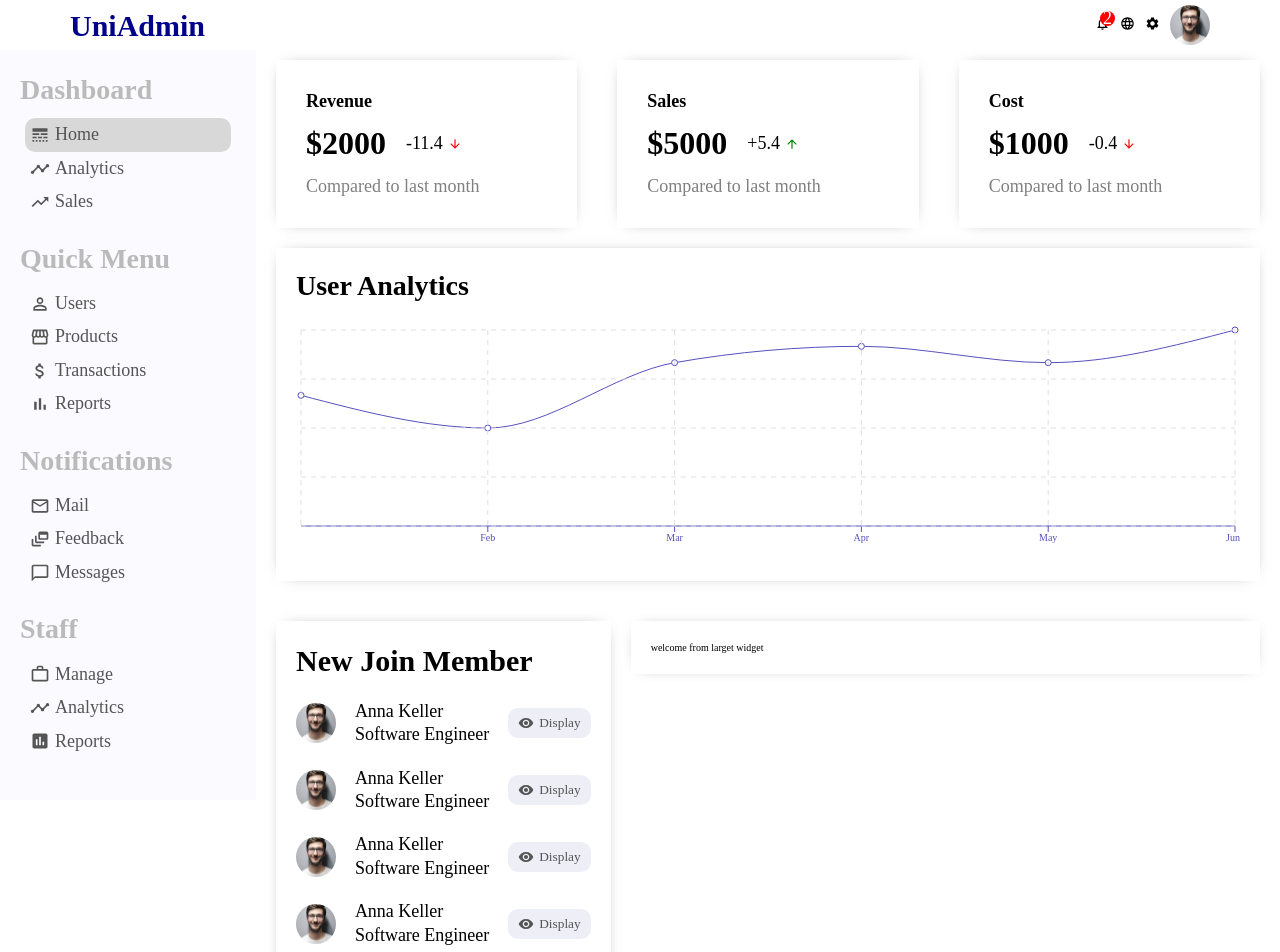
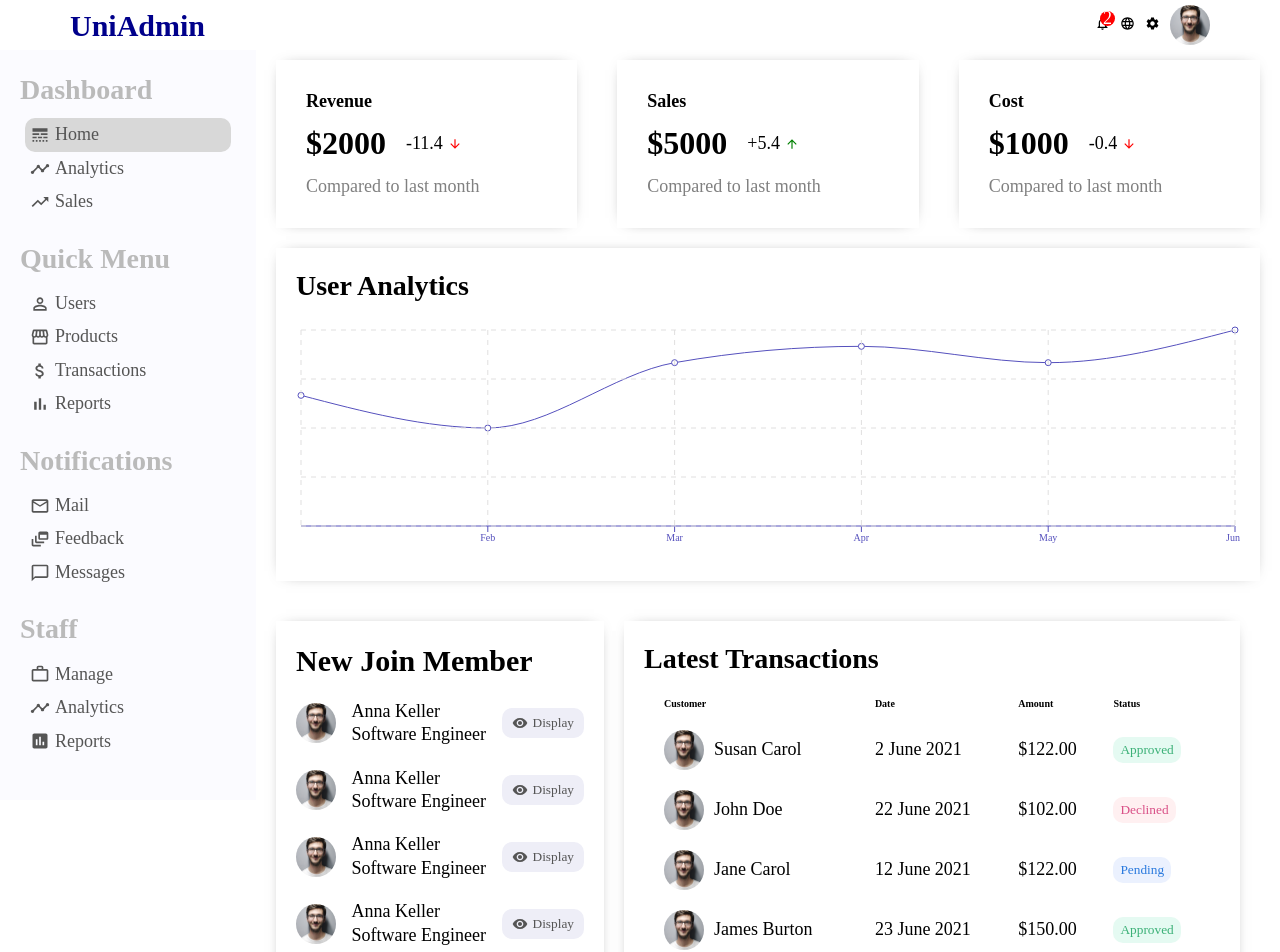
Before and after one commit to pmita/dashboard-react, a React (Create React App) app: page / in a window 1280 px wide. Shown: the top 952 px of the page. Built offline with nearby package versions, Linux system fonts and the light colour scheme.

Commit message:
widgetLarge components added and styled

```diff
--- a/src/components/WidgetLarge.jsx
+++ b/src/components/WidgetLarge.jsx
@@ -1,9 +1,78 @@
 import React from 'react'
+//importing our assets
+import avatarImage from '../assets/images/avatar.jpg';
 
 export default function WidgetLarge() {
+const Button = ({type}) => {
+    return <button className={`widgetLargeButton ${type}`}>{type}</button>
+}
+
     return (
-        <div className="widgetLarge">
-            welcome from larget widget
+        <div className="widget widgetLarge">
+            <h3> Latest Transactions</h3>
+            <table className="widgetLargeTable">
+                <tr className="widgetLargeTr">
+                    <th >Customer</th>
+                    <th >Date</th>
+                    <th >Amount</th>
+                    <th >Status</th>
+                </tr>
+                <tr className="widgetLargeTr">
+                    <td className="widgetLargeUser">
+                        <img src={avatarImage} alt='user avatar'/>
+                        <span className="widgetLargeName">Susan Carol</span>
+                    </td>
+                    <td>2 June 2021</td>
+                    <td>$122.00</td>
+                    <td>
+                        <Button type="Approved" className="widgetLargeButton"/>
+                    </td>
+                </tr>
+                <tr className="widgetLargeTr">
+                    <td className="widgetLargeUser">
+                        <img src={avatarImage} alt='user avatar'/>
+                        <span className="widgetLargeName">John Doe</span>
+                    </td>
+                    <td>22 June 2021</td>
+                    <td>$102.00</td>
+                    <td>
+                        <Button type="Declined" className="widgetLargeButton"/>
+                    </td>
+                </tr>
+                <tr className="widgetLargeTr">
+                    <td className="widgetLargeUser">
+                        <img src={avatarImage} alt='user avatar'/>
+                        <span className="widgetLargeName">Jane Carol</span>
+                    </td>
+                    <td>12 June 2021</td>
+                    <td>$122.00</td>
+                    <td>
+                        <Button type="Pending" className="widgetLargeButton"/>
+                    </td>
+                </tr>
+                <tr className="widgetLargeTr">
+                    <td className="widgetLargeUser">
+                        <img src={avatarImage} alt='user avatar'/>
+                        <span className="widgetLargeName">James Burton</span>
+                    </td>
+                    <td>23 June 2021</td>
+                    <td>$150.00</td>
+                    <td>
+                        <Button type="Approved" className="widgetLargeButton"/>
+                    </td>
+                </tr>
+                <tr className="widgetLargeTr">
+                    <td className="widgetLargeUser">
+                        <img src={avatarImage} alt='user avatar'/>
+                        <span className="widgetLargeName">James Dean</span>
+                    </td>
+                    <td>1 June 2021</td>
+                    <td>$82.00</td>
+                    <td>
+                        <Button type="Pending" className="widgetLargeButton"/>
+                    </td>
+                </tr>
+            </table>
         </div>
     )
 }
--- a/src/styles/base/_global.scss
+++ b/src/styles/base/_global.scss
@@ -32,7 +32,8 @@
   p,
   a,
   span,
-  li {
+  li,
+  td {
     font-size: $h4;
   }
   h5 {
--- a/src/styles/components/_WidgetLarge.scss
+++ b/src/styles/components/_WidgetLarge.scss
@@ -1,6 +1,51 @@
 .widgetLarge{
     flex: 2;
-    -webkit-box-shadow: 0px 0px 15px -10px rgba(0, 0, 0, 0.75);
-    box-shadow: 0px 0px 15px -10px rgba(0, 0, 0, 0.75);
-    padding: 20px;
+    h3{
+        font-size: 600;
+    }
 }
+
+//Styling our Tables
+.widgetLargeTable{
+    width: 100%;
+    border-spacing: 20px;
+}
+
+th{
+    text-align: left;
+}
+
+td{
+    font-weight: 300;
+}
+
+//Styling our individual users
+.widgetLargeUser{
+    @include flex(row, flex-start, center);
+    img{
+        width: 40px;
+        height: 40px;
+        border-radius: 50%;
+        object-fit: cover;
+        margin-right: 10px;
+    }
+}
+
+//Styling each button based on their type
+.widgetLargeButton{
+    padding: 5px 7px;
+    border: none;
+    border-radius: 10px;
+    &.Approved{
+        background-color: #e5faf2;
+        color: #3bb077;
+    }
+    &.Declined{
+        background-color: #fff0f1;
+        color: #d95087;
+    }
+    &.Pending{
+        background-color: #ebf1fe;
+        color: #2a7ade;
+    }
+}
```
